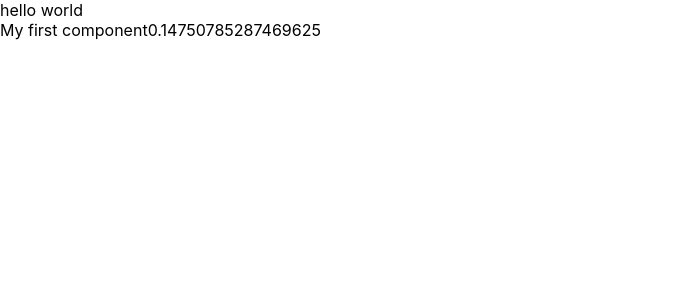
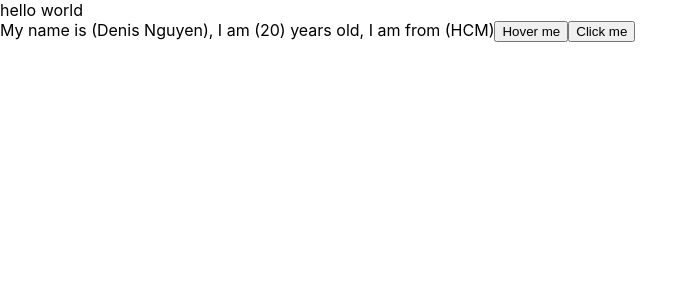
Before and after one commit to thainguyen862005/Hoc_ReactJS, a React (Create React App) app: page / in a window 1280 px wide. Shown: the top 300 px of the page, without its empty margins (0-697 px from the left). Built offline with nearby package versions, Linux system fonts and the light colour scheme.

Commit message:
State && setState && arrow Function

```diff
--- a/src/App.js
+++ b/src/App.js
@@ -3,30 +3,41 @@ import './App.css';
 import { useDispatch, useSelector } from 'react-redux';
 import { increaseCounter, decreaseCounter } from './redux/action/counterAction';
 import MyCombponent from './components/MyComponent';
+import React from 'react';
 
 
-const App = () => {
-  const count = useSelector(state => state.counter.count);
-  const dispatch = useDispatch();
+class App extends React.Component {
 
-  return (
-    <div>
-      hello world
-      <MyCombponent > </MyCombponent>
-    </div>
-
-    // <div className="App">
-    //   <header className="App-header">
-    //     <img src={logo} className="App-logo" alt="logo" />
-    //     <p>
-    //       Edit <code>src/App.js</code> and save to reload.
-    //     </p>
-    //     <div>Count = {count}</div>
-    //     <button onClick={() => dispatch(increaseCounter())}>Increase</button>
-    //     <button onClick={() => dispatch(decreaseCounter())}>Decrease</button>
-    //   </header>
-    // </div>
-  );
+  render() {
+    return (
+      <div>
+        hello world
+        <MyCombponent > </MyCombponent>
+      </div>
+    )
+  }
 }
 
+
+
+// const App = () => {
+//   const count = useSelector(state => state.counter.count);
+//   const dispatch = useDispatch();
+
+//   return (
+
+//     <div className="App">
+//       <header className="App-header">
+//         <img src={logo} className="App-logo" alt="logo" />
+//         <p>
+//           Edit <code>src/App.js</code> and save to reload.
+//         </p>
+//         <div>Count = {count}</div>
+//         <button onClick={() => dispatch(increaseCounter())}>Increase</button>
+//         <button onClick={() => dispatch(decreaseCounter())}>Decrease</button>
+//       </header>
+//     </div>
+//   );
+// }
+
 export default App;
--- a/src/components/MyComponent.js
+++ b/src/components/MyComponent.js
@@ -1,17 +1,38 @@
+
+//JSX : cho pheps vieets code HTML trong file JS
+//JSX: chir cho 1 element duy nhat, 1 <div>
+//{}: viết code JS bên trong dấu {}
+
 import React from 'react';
 
 
 class MyCombponent extends React.Component {
-    //JSX : cho pheps vieets code HTML trong file JS
-    //JSX: chir cho 1 element duy nhat, 1 <div>
-    //{}: viết code JS bên trong dấu {}
-    render(){
+    state = {
+        name: 'Denis Nguyen',
+        address: 'HCM',
+        age: 20
+    }
+    handleClick = (event) => {
+        console.log("click me");
+        console.log("Random " + Math.floor(Math.random() * 100));
+
+        this.setState({
+            name: 'Denis Nguyen 2.0',
+            age: Math.floor((Math.random() * 100) + 1)
+        })
+
+    }
+
+    hendleonMouseOver = (event) => {
+        console.log(event);
+    }
+
+    render() {
         return (
             <div>
-                My first component
-                {Math.random()}
-
-
+                My name is ({this.state.name}), I am ({this.state.age}) years old, I am from ({this.state.address})
+                <button onMouseOver= {(event) => {this.handleClick(event)}}>Hover me</button>
+                <button onClick={(event) => {this.handleClick(event)}}>Click me</button>
             </div>
         )
 
```
